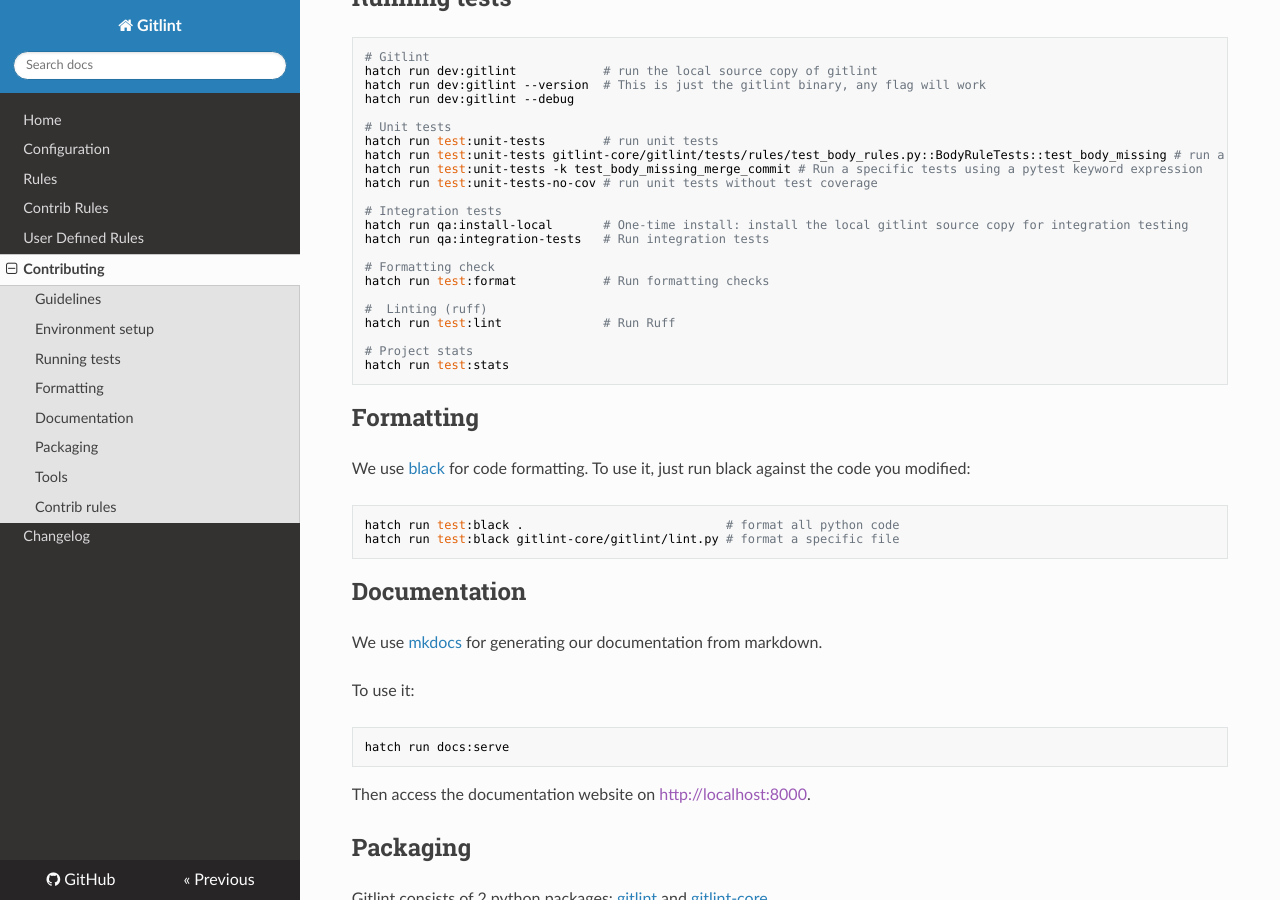
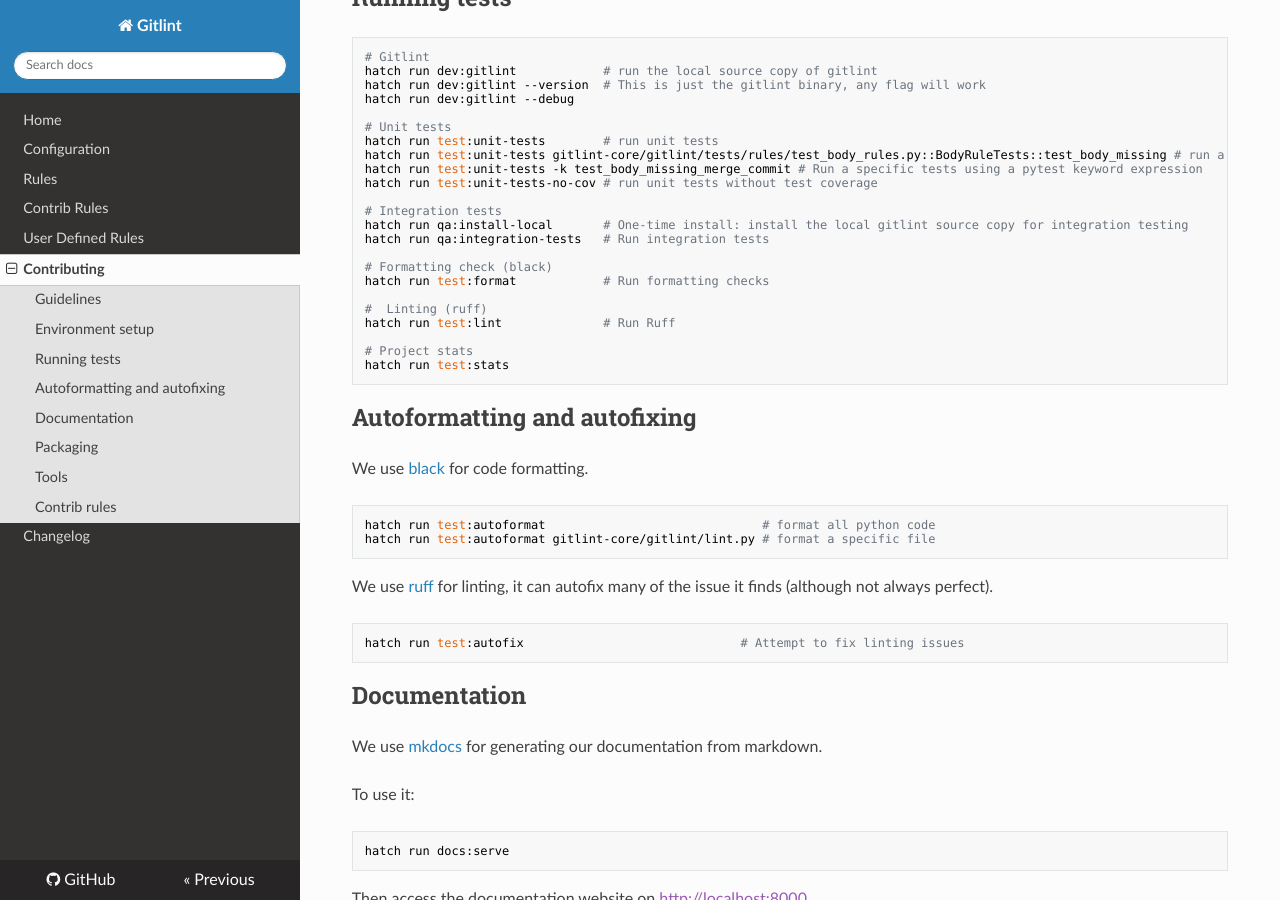
Before and after one commit to jorisroovers/gitlint, an MkDocs documentation site: the page built from docs/contributing.md, in a window 1280 px wide and 900 px high, scrolled down 1986 px. Built offline with MkDocs 1.6.1, drawn with Linux system fonts in a browser that asks for light colours; nearby versions of some CDN libraries.

Commit message:
Docs: tweak contributing docs (#409)
Mention of autoformat and autofix hatch scripts.

````diff
--- a/docs/contributing.md
+++ b/docs/contributing.md
@@ -100,14 +100,19 @@
 # Project stats
 hatch run test:stats
 ```
-## Formatting
+## Autoformatting and autofixing
 
 We use [black](https://black.readthedocs.io/en/stable/) for code formatting.
-To use it, just run black against the code you modified:
 
 ```sh
-hatch run test:black .                            # format all python code
-hatch run test:black gitlint-core/gitlint/lint.py # format a specific file
+hatch run test:autoformat                              # format all python code
+hatch run test:autoformat gitlint-core/gitlint/lint.py # format a specific file
+```
+
+We use [ruff](https://github.com/charliermarsh/ruff) for linting, it can autofix many of the issue it finds
+(although not always perfect).
+```sh
+hatch run test:autofix                              # Attempt to fix linting issues
 ```
 
 ## Documentation
--- a/pyproject.toml
+++ b/pyproject.toml
@@ -98,10 +98,9 @@
 ]
 u = "unit-tests"
 unit-tests-no-cov = "pytest -rw -s {args:gitlint-core}"
-format = "black --check --diff ."
-plint = "pylint gitlint-core/gitlint qa"
+format = "black --check --diff {args:.}"
 lint = "ruff {args:gitlint-core/gitlint qa}"
-autoformat = "black ."
+autoformat = "black {args:.}"
 autofix = [
     "ruff --fix gitlint-core/gitlint qa",
     "autoformat",
````
Also changed, not shown: other parts of docs/contributing.md (+1 -1 lines).
